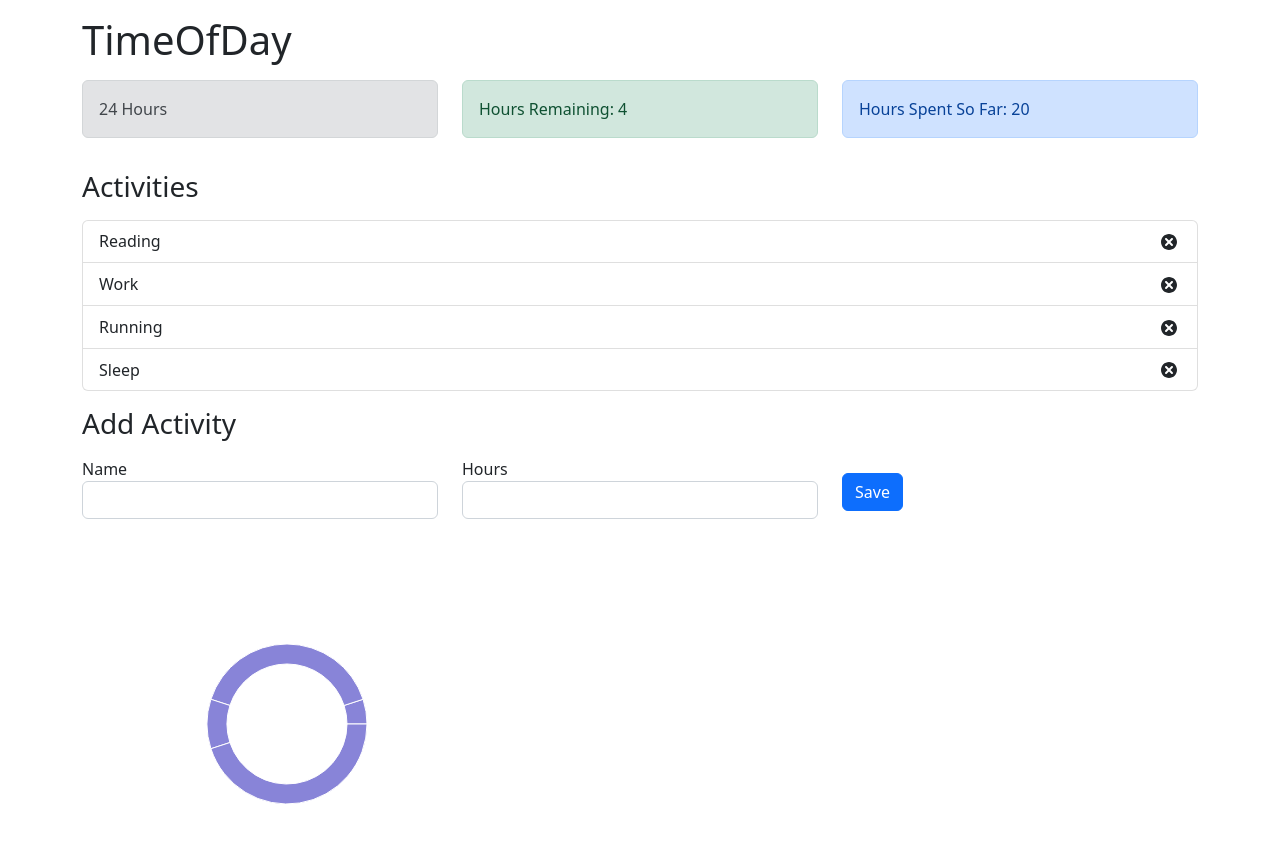
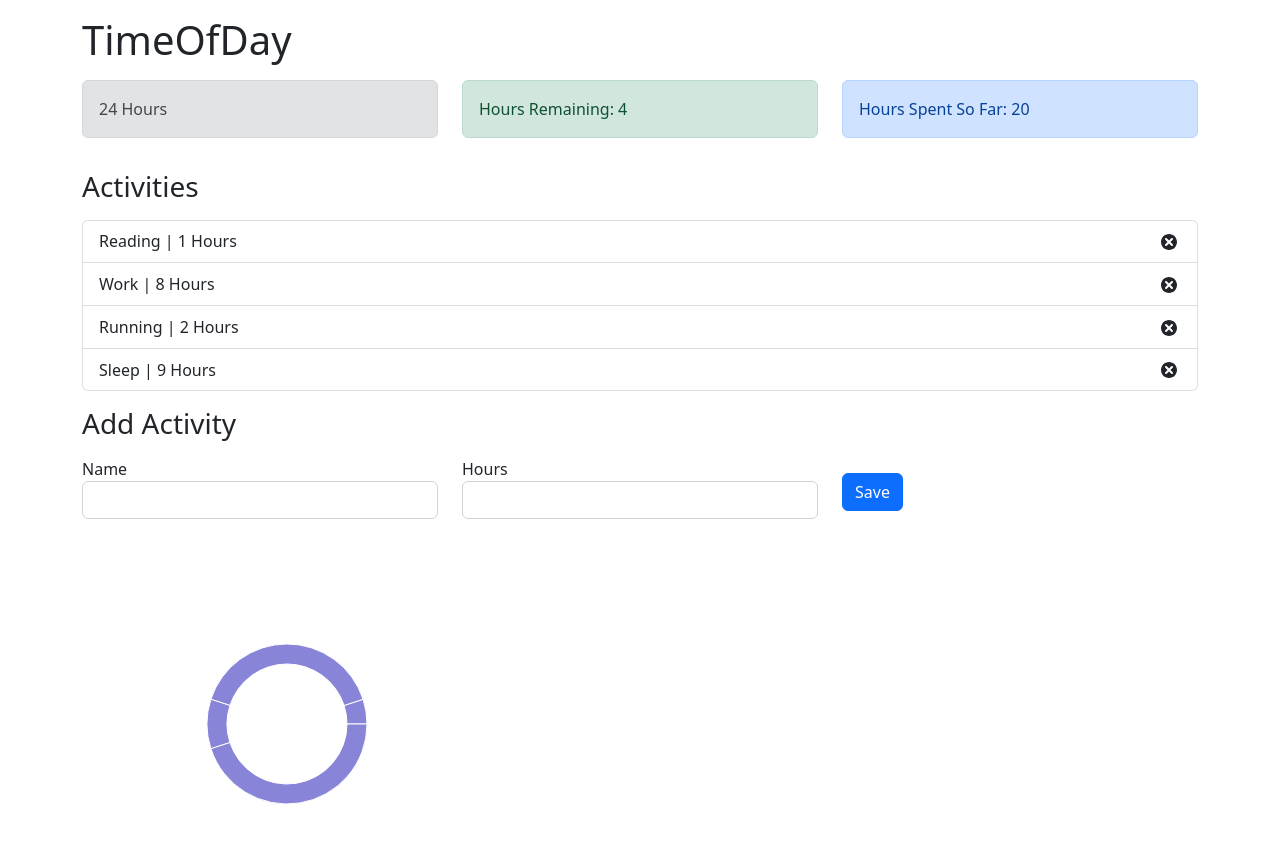
Before and after one commit to jrk12b/QA-Automation, a React (Create React App) app: page / in a window 1280 px wide. Shown: the top 842 px of the page. Built offline with nearby package versions, Linux system fonts and the light colour scheme.

Commit message:
adding hours to activities list

```diff
--- a/src/components/ActivityItem.js
+++ b/src/components/ActivityItem.js
@@ -14,7 +14,7 @@ const ActivityItem = (props) => {
 
 	return (
 		<li className="list-group-item d-flex justify-content-between align-items-center">
-			{props.name}
+			{props.name} | {props.hour} Hours
 			<div>
 				<span className="badge badge-primary badge-pill mr-3">{props.hour}</span>
 				<TiDelete size="1.5em" onClick={handleDeleteActivity}></TiDelete>
```
